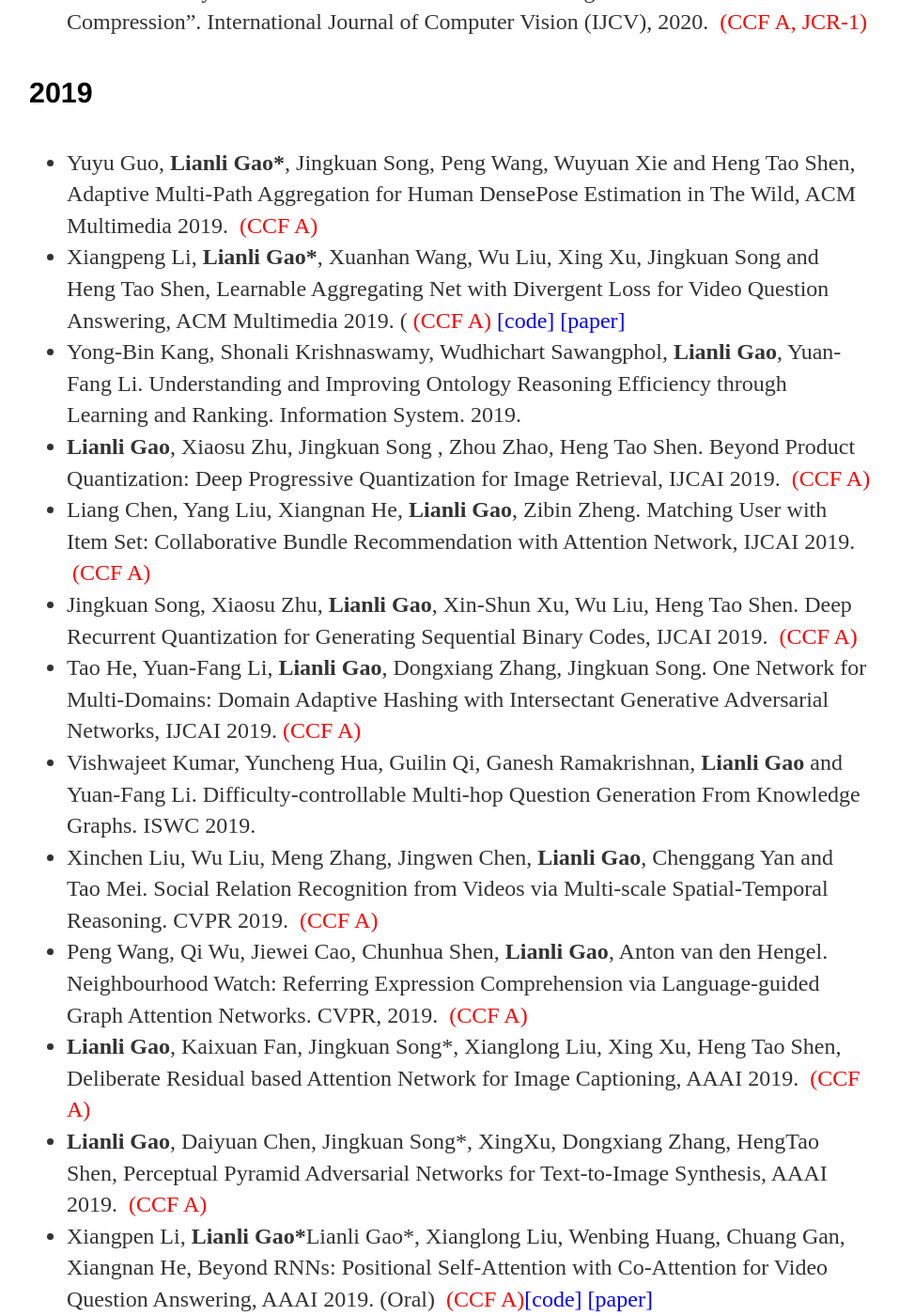
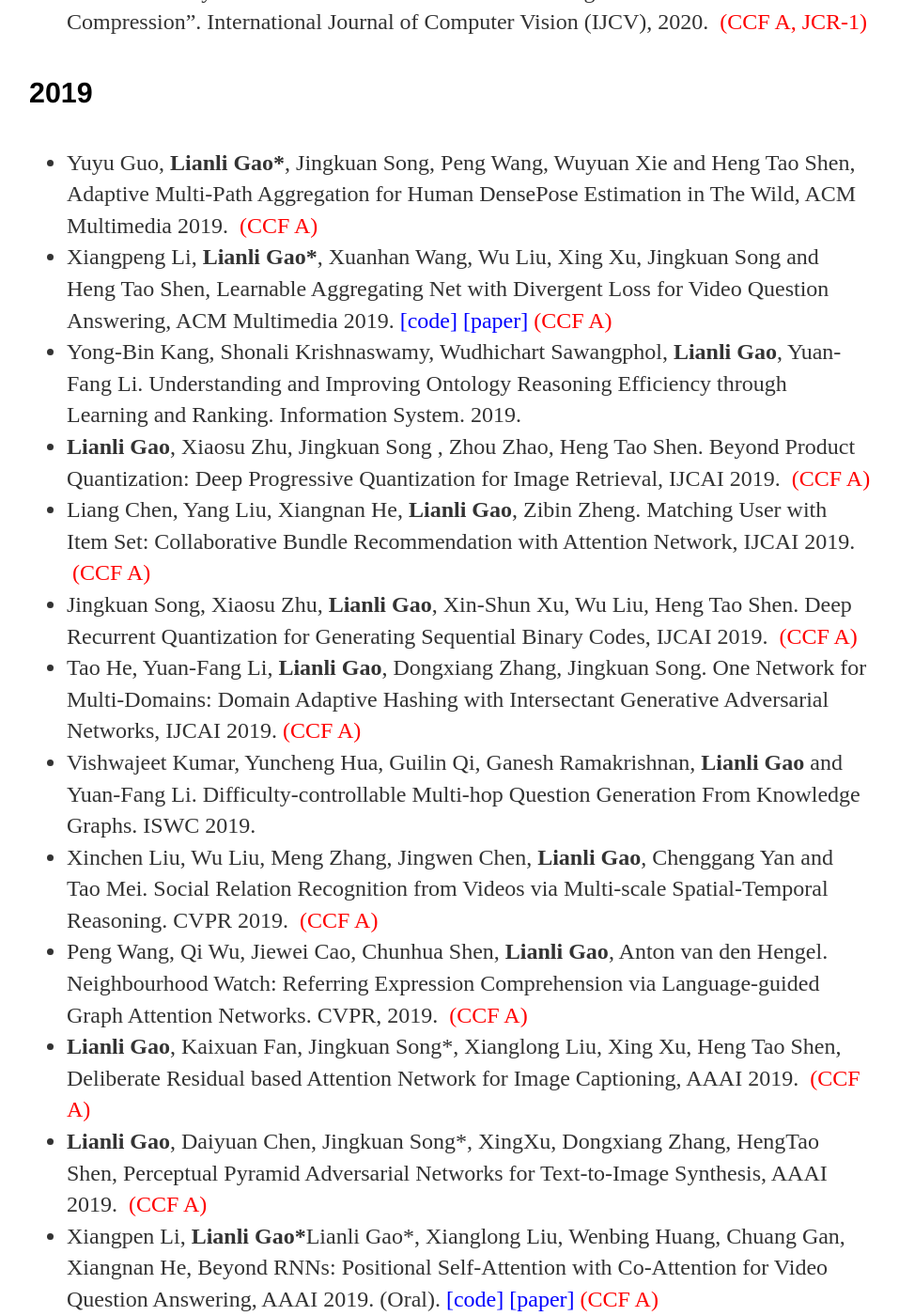
Before and after one commit to lianliGao/lianligao.github.io, a Jekyll site: the page built from cv/index.html, in a window 1280 px wide and 1400 px high, scrolled down 1296 px. Shown: the whole window at 94% size, without its empty margins (161-1118 px from the left). Built offline with Jekyll 4.4.1, drawn with Linux system fonts in a browser that asks for light colours.

Commit message:
Update index.html

```diff
--- a/cv/index.html
+++ b/cv/index.html
@@ -19,7 +19,7 @@ title: Selected Publications
 				<!--	<p><strong>Lianli Gao</strong> (204). Title of a Chapter You Wrote for a Book. In I.M Editor (Ed.), <em>The Book I Contributed To</em> (pp. 97-108). City, ST: Publisher Name. Chapter available at: <a href="#">http://permalink</a>. -->
 <h4>2020</h4>
 <ul>
-<li> <strong>Lianli Gao</strong>, Xiangpeng Li, Jingkuan Song* and Heng Tao Shen*. Hierarchical LSTMs with Adaptive Attention for Visual Captioning. IEEE Trans. on Pattern Analysis and Machine Intelligence (TPAMI), 2020. <font color="#ff0000"><b>&nbsp;</b>(CCF A)</font><a href="https://github.com/lixiangpengcs/Spatial-Temporal-Adaptive-Attention-for-Video-Captioning" rel="nofollow"><font color="#0000ff"> [code] </font></a> <a href="https://ieeexplore.ieee.org/document/8620348" rel="nofollow"><font color="#0000ff"> [paper] </font></a></li>
+<li> <strong>Lianli Gao</strong>, Xiangpeng Li, Jingkuan Song* and Heng Tao Shen*. Hierarchical LSTMs with Adaptive Attention for Visual Captioning. IEEE Trans. on Pattern Analysis and Machine Intelligence (TPAMI), 2020. <a href="https://github.com/lixiangpengcs/Spatial-Temporal-Adaptive-Attention-for-Video-Captioning" rel="nofollow"><font color="#0000ff"> [code] </font></a> <a href="https://ieeexplore.ieee.org/document/8620348" rel="nofollow"><font color="#0000ff"> [paper] </font></a><font color="#ff0000"><b>&nbsp;</b>(CCF A)</font></li>
 <li> <strong>Lianli Gao*</strong>, Daiyuan Chen, Zhou Zhao, Jie Shao, Hengtao Shen*. Lightweight Dynamic Conditional GAN with Pyramid Attention for Text-to-Image Synthesi, Pattern Recognition (PR) 2020. Accepted. </li>
 <li>  <strong>Lianli Gao</strong>, Zhilong Zhou, HengTao Shen, Jingkuan Song. Bottom-up and Top-down: Bidirectional Additive Net for Edge Detection. IJCAI 2020. <font color="#ff0000"><b>&nbsp;</b>(CCF A)</font></li>
 <li>  Yanzhao Xie, Yu Liu, Yangtao Wang, <strong>Lianli Gao</strong>, Peng Wang, ke zhou. Label-Attended Hashing for Multi-Label Image Retrieval. IJCAI 2020.  <font color="#ff0000"><b>&nbsp;</b>(CCF A)</font></li>
@@ -35,7 +35,7 @@ title: Selected Publications
 <h4>2019</h4>
 <ul>
 <li>  Yuyu Guo, <strong>Lianli Gao*</strong>, Jingkuan Song, Peng Wang, Wuyuan Xie and Heng Tao Shen, Adaptive Multi-Path Aggregation for Human DensePose Estimation in The Wild, ACM Multimedia 2019. <font color="#ff0000"><b>&nbsp;</b>(CCF A)</font></li>
-<li>  Xiangpeng Li, <strong>Lianli Gao*</strong>, Xuanhan Wang, Wu Liu, Xing Xu, Jingkuan Song and Heng Tao Shen, Learnable Aggregating Net with Divergent Loss for Video Question Answering, ACM Multimedia 2019. (<font color="#ff0000"><b>&nbsp;</b>(CCF A)</font> <a href="https://github.com/lixiangpengcs/LAD-Net-for-VideoQA" rel="nofollow"><font color="#0000ff">[code]</font></a> <a href="https://dl.acm.org/doi/10.1145/3343031.3350971" rel="nofollow"><font color="#0000ff">[paper]</font></a></li>
+<li>  Xiangpeng Li, <strong>Lianli Gao*</strong>, Xuanhan Wang, Wu Liu, Xing Xu, Jingkuan Song and Heng Tao Shen, Learnable Aggregating Net with Divergent Loss for Video Question Answering, ACM Multimedia 2019.  <a href="https://github.com/lixiangpengcs/LAD-Net-for-VideoQA" rel="nofollow"><font color="#0000ff">[code]</font></a> <a href="https://dl.acm.org/doi/10.1145/3343031.3350971" rel="nofollow"><font color="#0000ff">[paper]</font></a><font color="#ff0000"><b>&nbsp;</b>(CCF A)</font></li>
 <li>  Yong-Bin Kang, Shonali Krishnaswamy, Wudhichart Sawangphol, <strong>Lianli Gao</strong>, Yuan-Fang Li. Understanding and Improving Ontology Reasoning Efficiency through Learning and Ranking. Information System. 2019.</li>
 <li>  <strong>Lianli Gao</strong>,  Xiaosu Zhu, Jingkuan Song , Zhou Zhao, Heng Tao Shen.  Beyond Product Quantization: Deep Progressive Quantization for Image Retrieval, IJCAI 2019. <font color="#ff0000"><b>&nbsp;</b>(CCF A)</font></li>
 <li>  Liang Chen, Yang Liu, Xiangnan He, <strong>Lianli Gao</strong>, Zibin Zheng. Matching User with Item Set: Collaborative Bundle Recommendation with Attention Network, IJCAI 2019. <font color="#ff0000"><b>&nbsp;</b>(CCF A)</font></li>
@@ -46,7 +46,7 @@ title: Selected Publications
 <li>  Peng Wang, Qi Wu, Jiewei Cao, Chunhua Shen, <strong>Lianli Gao</strong>, Anton van den Hengel. Neighbourhood Watch: Referring Expression Comprehension via Language-guided Graph Attention Networks.  CVPR, 2019. <font color="#ff0000"><b>&nbsp;</b>(CCF A)</font></li>
 <li>  <strong>Lianli Gao</strong>, Kaixuan Fan, Jingkuan Song*, Xianglong Liu, Xing Xu, Heng Tao Shen, Deliberate Residual based Attention Network for Image Captioning, AAAI 2019. <font color="#ff0000"><b>&nbsp;</b>(CCF A)</font></li>
 <li>  <strong>Lianli Gao</strong>, Daiyuan Chen, Jingkuan Song*, XingXu, Dongxiang Zhang, HengTao Shen, Perceptual Pyramid Adversarial Networks for Text-to-Image Synthesis, AAAI 2019. <font color="#ff0000"><b>&nbsp;</b>(CCF A)</font></li>
-<li>  Xiangpen Li, <strong>Lianli Gao*</strong>Lianli Gao*, Xianglong Liu, Wenbing Huang, Chuang Gan, Xiangnan He, Beyond RNNs: Positional Self-Attention with Co-Attention for Video Question Answering, AAAI 2019. (Oral) <font color="#ff0000"><b>&nbsp;</b>(CCF A)</font><a href="https://github.com/lixiangpengcs/PSAC" rel="nofollow"><font color="#0000ff">[code]</font></a> <a href="https://www.aaai.org/ojs/index.php/AAAI/article/view/4887" rel="nofollow"><font color="#0000ff">[paper]</font></a></li>
+<li>  Xiangpen Li, <strong>Lianli Gao*</strong>Lianli Gao*, Xianglong Liu, Wenbing Huang, Chuang Gan, Xiangnan He, Beyond RNNs: Positional Self-Attention with Co-Attention for Video Question Answering, AAAI 2019. (Oral). <a href="https://github.com/lixiangpengcs/PSAC" rel="nofollow"><font color="#0000ff">[code]</font></a> <a href="https://www.aaai.org/ojs/index.php/AAAI/article/view/4887" rel="nofollow"><font color="#0000ff">[paper]</font></a><font color="#ff0000"><b>&nbsp;</b>(CCF A)</font></li>
 <li>  <strong>Lianli Gao</strong>, Pengpeng Zeng, Jingkuan Song*, Yuan-Fang Li, Tao Mei, Heng Tao Shen, Structured Two-stream Attention Network for Video Question Answering, AAAI, 2019. <font color="#ff0000"><b>&nbsp;</b>(CCF A)</font></li>
 <li>  Lei Wang, Dongxiang Zhang, Jipeng Zhang, Xing Xu, <strong>Lianli Gao</strong>, Heng Tao Shen, Template-Based Math Word Problem Solvers with Recursive Neural Networks, AAAI, 2019. <font color="#ff0000"><b>&nbsp;</b>(CCF A)</font></li>
 <li>  <strong>Lianli Gao</strong>, Liangfu Cao, Jingkuan Song, Jie Shao, Xing Xu, Question-Led Object Attention for Visual Question Answering, Neurocomputing, 2019.</li>
```
